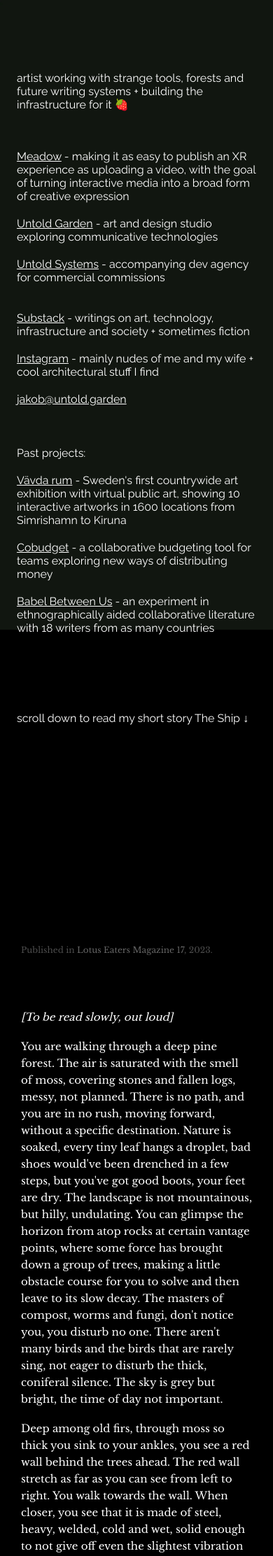
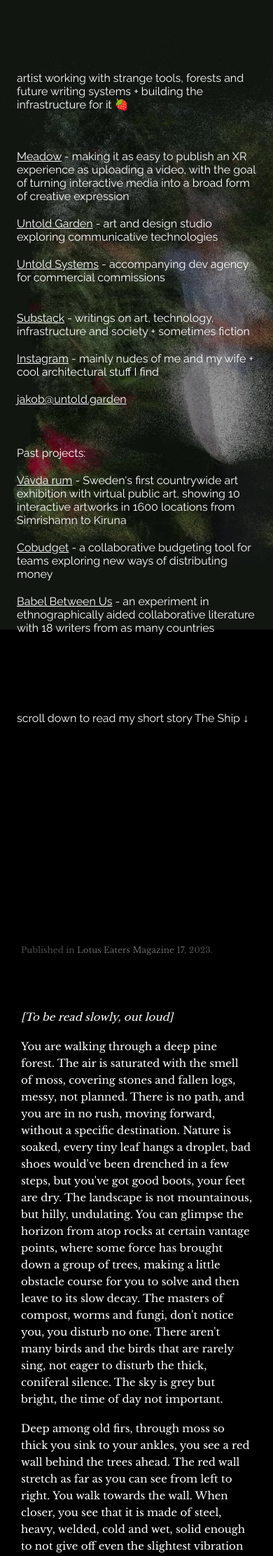
Before and after one commit to skoteskote/site, a Jekyll site: the page built from index.markdown, in a window 390 px wide. Shown: the top 2224 px of the page at 70% size. Built offline with Jekyll 4.4.1, drawn with Linux system fonts in a browser that asks for light colours.

Commit message:
moved video position on mobile

```diff
--- a/_layouts/default.html
+++ b/_layouts/default.html
@@ -131,6 +131,11 @@
                 width: 100%;
                 min-width: 0;
                 padding: 0;
+            }
+
+            #video-background {
+                margin-left: -900px;
+                background-position: calc(center + 450px) center;
             }
         }
 
```
